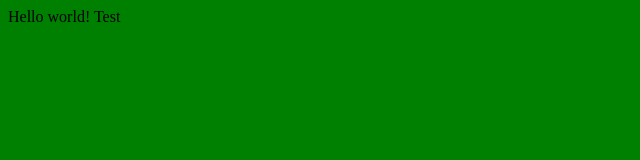
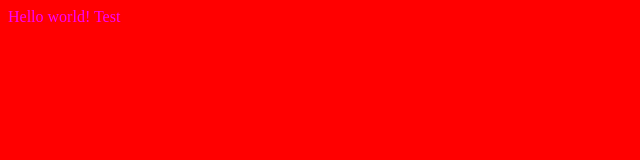
Before and after one commit to LittleSmileSun/test, a plain HTML site: page index.html in a window 1280 px wide. Shown: the whole page, without its empty margins (0-640 px from the left). Drawn offline with Linux system fonts and the light colour scheme.

Commit message:
red background

```diff
--- a/style.css
+++ b/style.css
@@ -1,3 +1,4 @@
 body {
-	background:green;
+	background:red;
+	color:magenta;
 }
```
